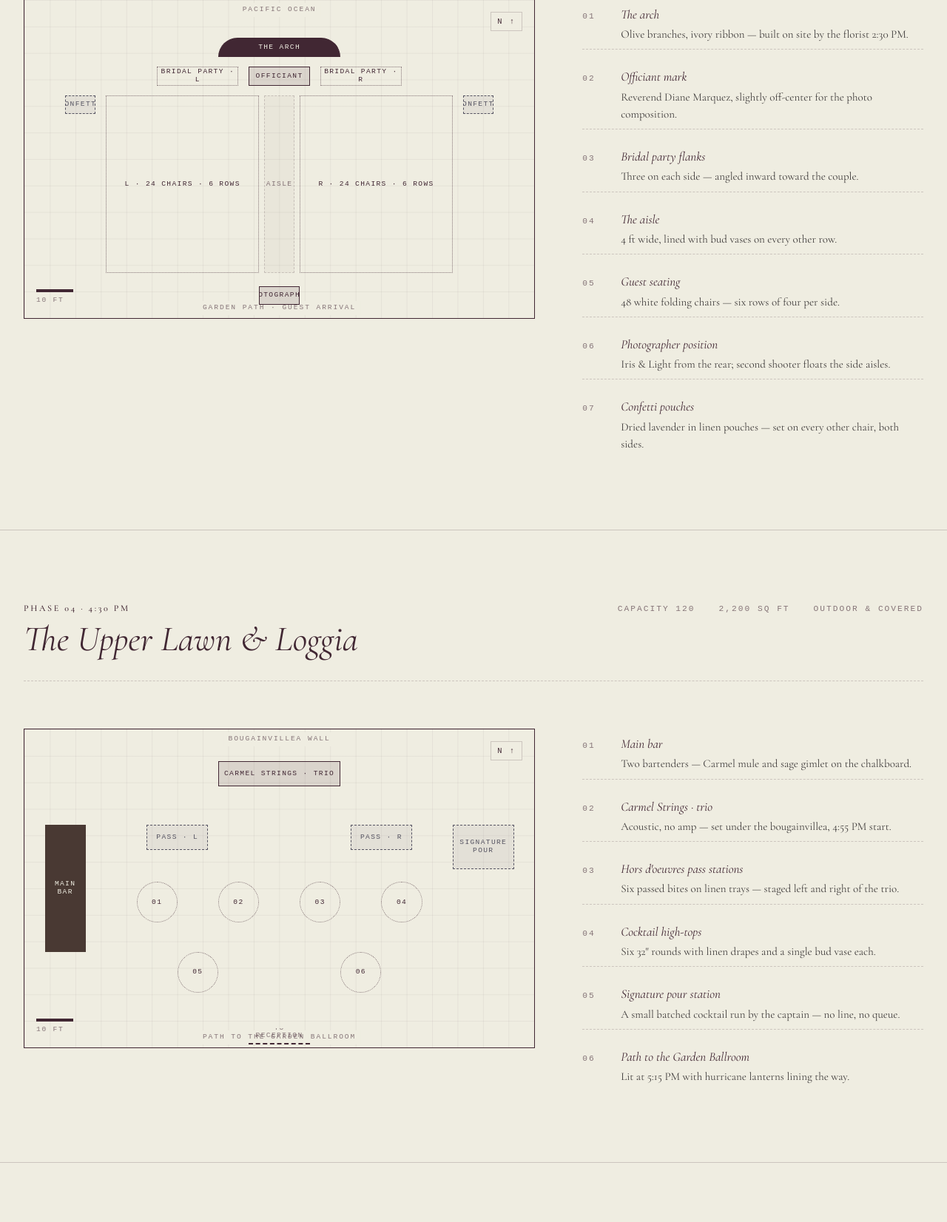
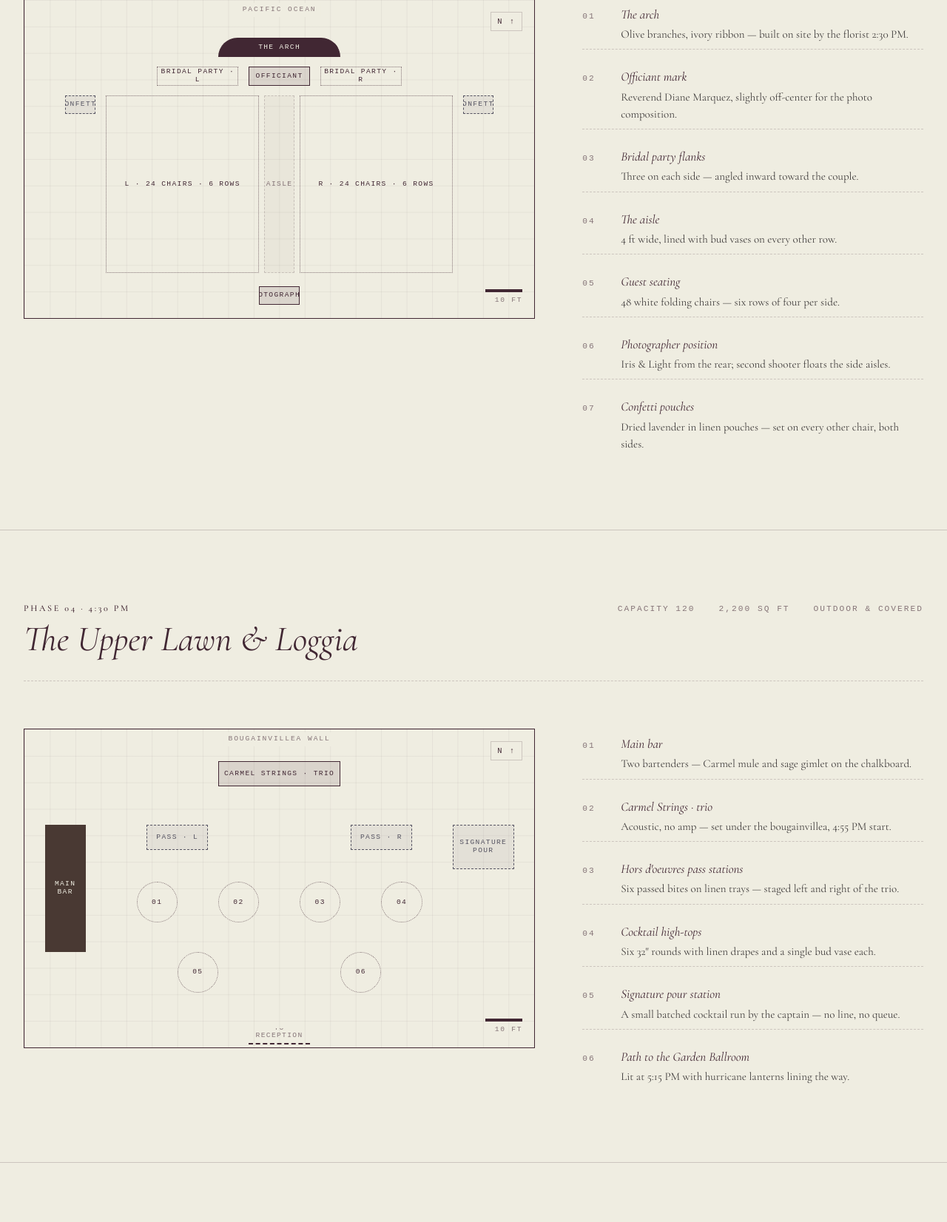
Before and after one commit to zuzu-collective-ai/Zuzu-Collective, a web app: file portal/mockup/floor-plan.html in a window 1280 px wide. Shown: the part 1100-2752 px from the top of the page at 74% size. Run offline with its HTML, style and script files only (its server is not run), Linux system fonts and the light colour scheme; some web fonts are replaced.

Commit message:
Floor plan: move scale bar to bottom-right, drop redundant bottom labels
The bottom-left scale bar was overlapping with table 10 in the
reception layout (the kids' table sits in that corner). Moved it to
bottom-right where the schematic is consistently empty in all three
spaces.

Removed the bottom edge labels "Garden path · guest arrival" (ceremony)
and "Path to the Garden Ballroom" (cocktail) — they were stacking on
top of the doorway zones that already say the same thing.

```diff
--- a/portal/mockup/floor-plan.html
+++ b/portal/mockup/floor-plan.html
@@ -90,7 +90,6 @@
         <span class="scale-bar">10 ft</span>
 
         <span class="edge-label is-top">Pacific Ocean</span>
-        <span class="edge-label is-bottom">Garden path · guest arrival</span>
 
         <!-- Arch — at the top, ocean side -->
         <div class="zone is-arch" style="top: 12%; left: 38%; width: 24%; height: 6%;">
@@ -211,7 +210,6 @@
         <span class="scale-bar">10 ft</span>
 
         <span class="edge-label is-top">Bougainvillea wall</span>
-        <span class="edge-label is-bottom">Path to the Garden Ballroom</span>
 
         <!-- Bar — left side along the loggia -->
         <div class="zone is-bar" style="top: 30%; left: 4%; width: 8%; height: 40%;">
--- a/portal/mockup/styles/floor-plan.css
+++ b/portal/mockup/styles/floor-plan.css
@@ -103,14 +103,16 @@
   border: 1px solid var(--zz-finn-20);
 }
 
-/* Scale bar — bottom-left */
+/* Scale bar — bottom-right, where the schematic is consistently empty
+   in all three spaces. Was bottom-left; collided with table 10 in the
+   reception layout. */
 .scale-bar {
   position: absolute;
   bottom: var(--space-sm);
-  left: var(--space-sm);
+  right: var(--space-sm);
   display: flex;
   flex-direction: column;
-  align-items: flex-start;
+  align-items: flex-end;
   gap: 4px;
   font-family: var(--zz-mono);
   font-size: 0.6rem;
```
